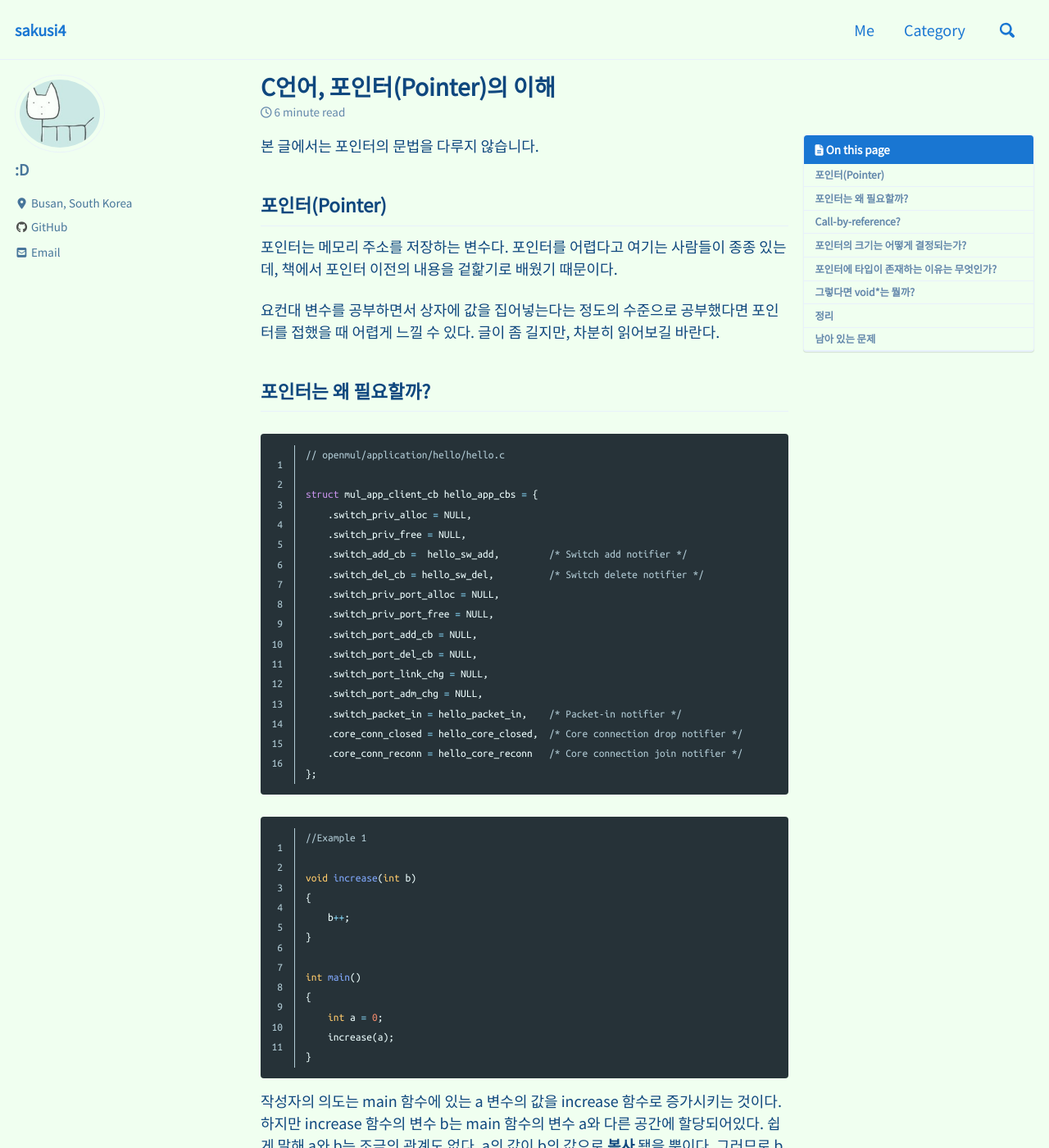
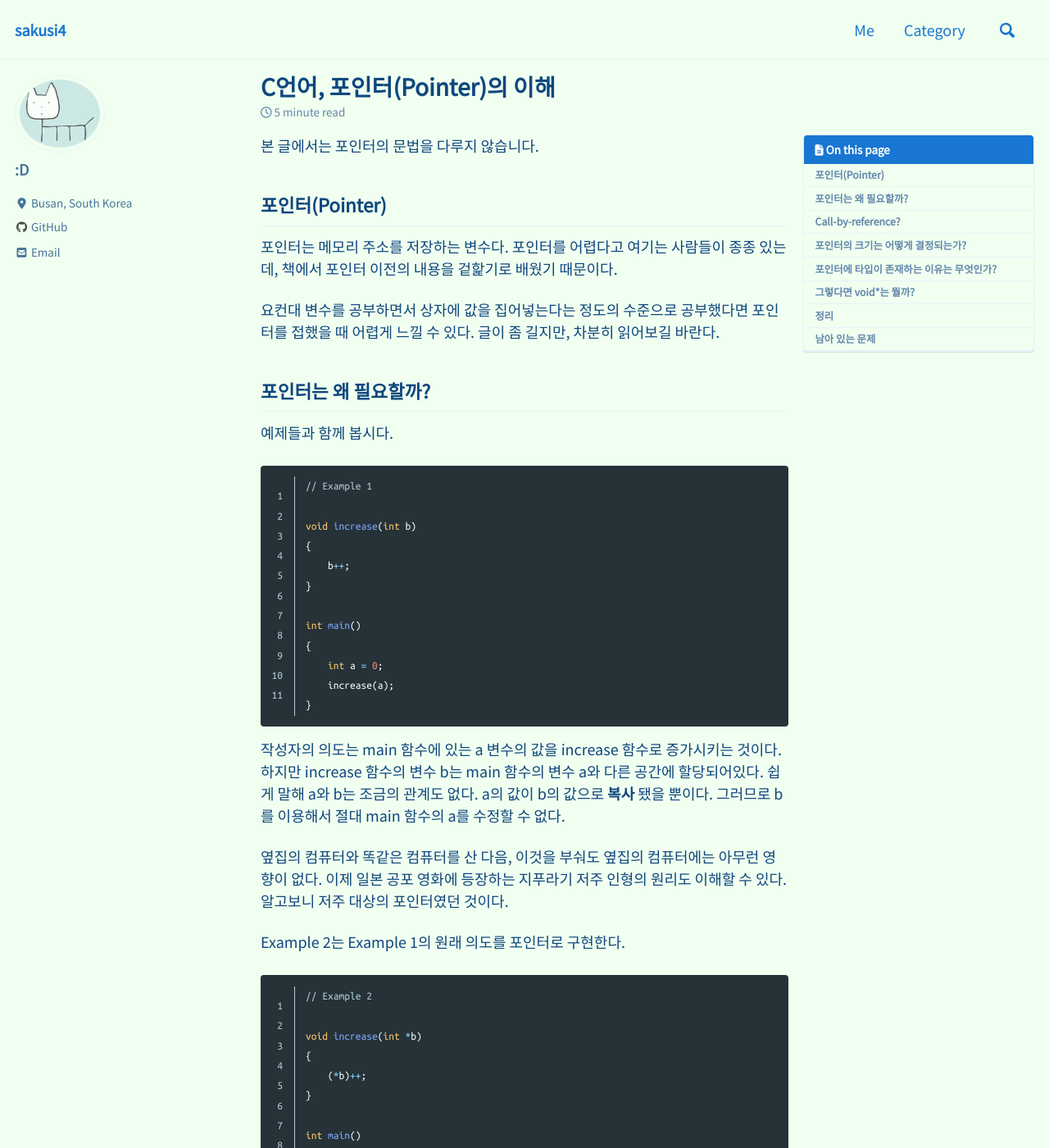
Before and after one commit to sakusi4/sakusi4.github.io, a Jekyll site: the page built from _posts/2019-12-09-C-Pointer-0.md, in a window 1280 px wide and 1400 px high. Shown: the whole window at 82% size. Built offline with Jekyll 4.4.1, drawn with Linux system fonts in a browser that asks for light colours; cached includes are drawn as plain includes; nearby versions of some CDN libraries; formulas are drawn with MathJax 3; comment, search, counter and statistics services are not loaded.

Commit message:
no message

```diff
--- a/_posts/2019-12-09-C-Pointer-0.md
+++ b/_posts/2019-12-09-C-Pointer-0.md
@@ -17,28 +17,10 @@ toc: true
 포인터는 왜 필요할까?
 ---
 
-{% highlight c linenos=table %}
-// openmul/application/hello/hello.c
-struct mul_app_client_cb hello_app_cbs = {
-    .switch_priv_alloc = NULL,
-    .switch_priv_free = NULL,
-    .switch_add_cb =  hello_sw_add,         /* Switch add notifier */
-    .switch_del_cb = hello_sw_del,          /* Switch delete notifier */
-    .switch_priv_port_alloc = NULL,
-    .switch_priv_port_free = NULL,
-    .switch_port_add_cb = NULL,
-    .switch_port_del_cb = NULL,
-    .switch_port_link_chg = NULL,
-    .switch_port_adm_chg = NULL,
-    .switch_packet_in = hello_packet_in,    /* Packet-in notifier */
-    .core_conn_closed = hello_core_closed,  /* Core connection drop notifier */
-    .core_conn_reconn = hello_core_reconn   /* Core connection join notifier */
-};
-
-{% endhighlight %}
+예제들과 함께 봅시다.
 
 {% highlight c linenos=table %}
-//Example 1
+// Example 1
 void increase(int b)
 {
     b++;
@@ -49,6 +31,7 @@ int main()
     int a = 0;
     increase(a);
 }
+
 {% endhighlight %}
 
 작성자의 의도는 main 함수에 있는 a 변수의 값을 increase 함수로 증가시키는 것이다. 하지만 increase 함수의 변수 b는 main 함수의 변수 a와 다른 공간에 할당되어있다.
@@ -60,7 +43,7 @@ int main()
 Example 2는 Example 1의 원래 의도를 포인터로 구현한다.
 
 {% highlight c linenos=table %}
-//Example 2
+// Example 2
 void increase(int *b)
 {
     (*b)++;
```
